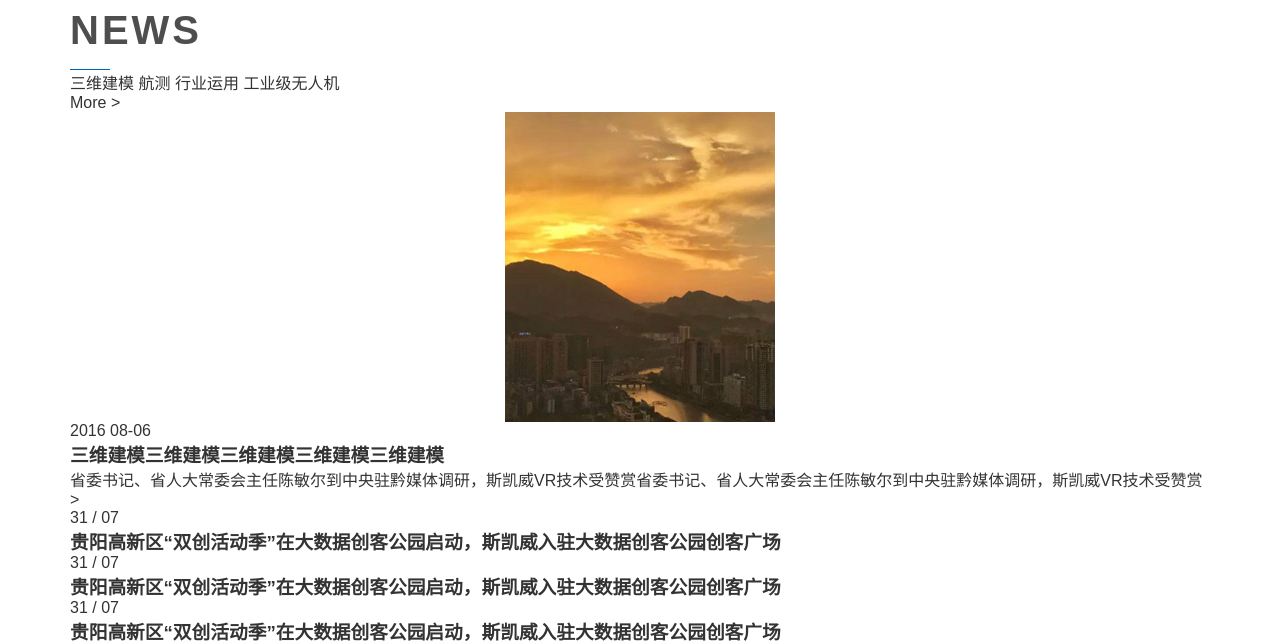
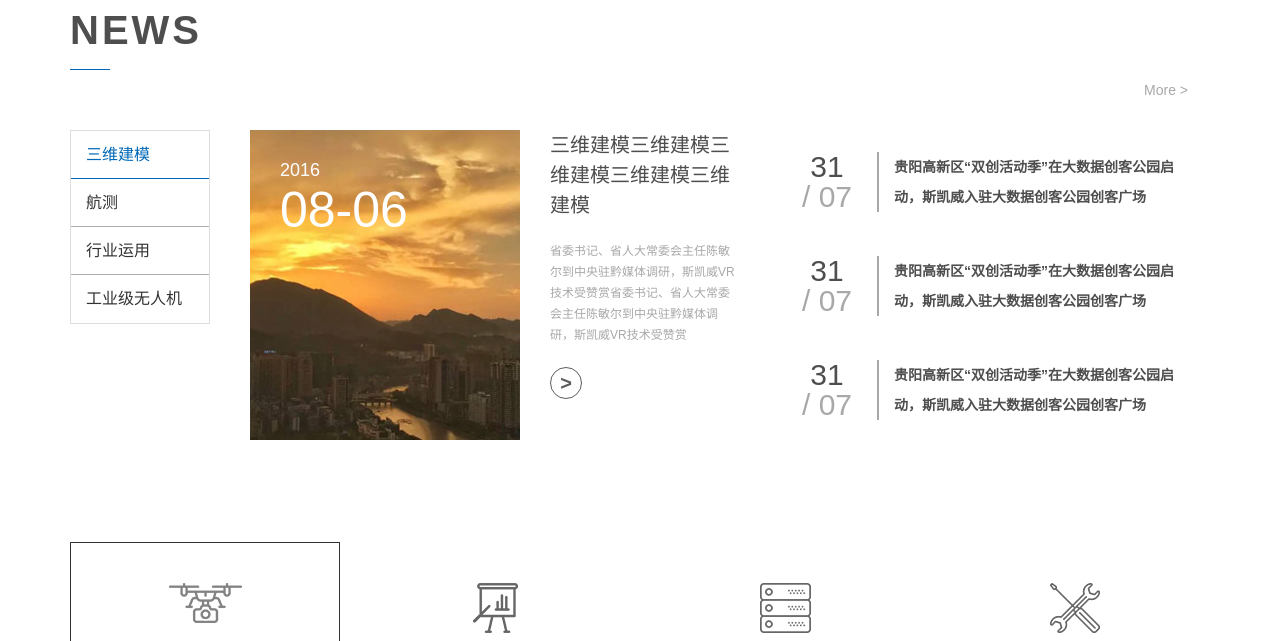
Before and after one commit to xinjie-just/skyview, a plain HTML site: page home.html in a window 1280 px wide. Shown: the part 116-757 px from the top of the page. Drawn offline with Linux system fonts and the light colour scheme.

Commit message:
调整首页，增加业务范围板块

```diff
--- a/home.html
+++ b/home.html
@@ -66,13 +66,13 @@
         </header>
         <main class="main home-main">
             <!--下面是业务范围板块-->
-            <div class="center-content home-business clearfix">
+            <div class="center-content home-business">
                 <div class="news-heading">
                     <span class="cn">新闻</span>
                     <span class="en">news</span>
                 </div>
                 <!--下面四个导航为业务范围的子分类-->
-                <div class="all-type-business">
+                <div class="business-container clearfix">
                     <div class="home-business-type-list">
                         <!--当前类型下给每 a 添加 active 类-->
                         <a href="" title="三维建模" class="active">三维建模</a>
@@ -80,8 +80,9 @@
                         <a href="" title="行业运用">行业运用</a>
                         <a href="" title="工业级无人机">工业级无人机</a>
                     </div>
+                    <div class="all-type-business">
                         <!--下面有四个分类，当前分类添加了 active 类-->
-                    <div class="home-business-classify active">
+                        <div class="home-business-classify clearfix active">
                             <a href="#" title="查看更多新闻" class="more">More&nbsp;></a>
                             <div class="home-business-list">
                                 <div class="recommend-business">
@@ -135,7 +136,7 @@
                                 </ul>
                             </div>
                         </div>
-                    <div class="home-business-classify">
+                        <div class="home-business-classify clearfix">
                             <a href="#" title="查看更多新闻" class="more">More&nbsp;></a>
                             <div class="home-business-list">
                                 <div class="recommend-business">
@@ -189,7 +190,7 @@
                                 </ul>
                             </div>
                         </div>
-                    <div class="home-business-classify">
+                        <div class="home-business-classify clearfix">
                             <a href="#" title="查看更多新闻" class="more">More&nbsp;></a>
                             <div class="home-business-list">
                                 <div class="recommend-business">
@@ -204,7 +205,7 @@
                                         </time>
                                     </div>
                                     <div class="recommend-business-text">
-                                    <h3>行业运用行业运用行业运用行业运用行业运用</h3>
+                                        <h3>行业运用行业运用行业运用行业运用行业运用行业运用</h3>
                                         <p>省委书记、省人大常委会主任陈敏尔到中央驻黔媒体调研，斯凯威VR技术受赞赏省委书记、省人大常委会主任陈敏尔到中央驻黔媒体调研，斯凯威VR技术受赞赏</p>
                                         <a href="#" title="查看详情" class="look-through">></a>
                                     </div>
@@ -243,7 +244,7 @@
                                 </ul>
                             </div>
                         </div>
-                    <div class="home-business-classify">
+                        <div class="home-business-classify clearfix">
                             <a href="#" title="查看更多新闻" class="more">More&nbsp;></a>
                             <div class="home-business-list">
                                 <div class="recommend-business">
@@ -258,7 +259,7 @@
                                         </time>
                                     </div>
                                     <div class="recommend-business-text">
-                                    <h3>工业级无人机工业级无人机工业级无人机工业级无人机</h3>
+                                        <h3>工业级无人机工业级无人机工业级无人机工业级无人机工业级无人机工业级无人机</h3>
                                         <p>省委书记、省人大常委会主任陈敏尔到中央驻黔媒体调研，斯凯威VR技术受赞赏省委书记、省人大常委会主任陈敏尔到中央驻黔媒体调研，斯凯威VR技术受赞赏</p>
                                         <a href="#" title="查看详情" class="look-through">></a>
                                     </div>
@@ -295,6 +296,7 @@
                                         </a>
                                     </li>
                                 </ul>
+                            </div>
                         </div>
                     </div>
                 </div>
@@ -516,19 +518,19 @@
         <script>
             $(function(){
                 // tab 切换(第一tab按钮对应第一tab内容)
-                for (var i = 0, typeCount = $(".home-type-business-list a").length; i < typeCount; i++) {
-                    $($(".home-type-business-list a").get(i)).on("click", function(e){
+                for (var i = 0, typeCount = $(".home-business-type-list a").length; i < typeCount; i++) {
+                    $($(".home-business-type-list a").get(i)).on("click", function(e){
                         change(this);
                         e.preventDefault();
                     });
                 }
                 function change(obj) {
-                    for (var i = 0, typeCount = $(".home-type-business-list a").length; i < typeCount; i++) {
-                        if ($(".home-type-business-list a").get(i) == obj) {
-                            $($(".home-type-business-list a").get(i)).addClass("active");
+                    for (var i = 0, typeCount = $(".home-business-type-list a").length; i < typeCount; i++) {
+                        if ($(".home-business-type-list a").get(i) == obj) {
+                            $($(".home-business-type-list a").get(i)).addClass("active");
                             $($(".home-business-classify").get(i)).addClass("active");
                         } else {
-                            $($(".home-type-business-list a").get(i)).removeClass("active");
+                            $($(".home-business-type-list a").get(i)).removeClass("active");
                             $($(".home-business-classify").get(i)).removeClass("active");
                         }
                     }
--- a/style/style.css
+++ b/style/style.css
@@ -506,13 +506,13 @@ a { transition: all .4s ease .1s; }
   color: #666;
 }
 /* 中间部分主要内容 */
-.home-main {
+/*.home-main {
   position: absolute;
   width: 100%;
   z-index: 9;
   padding-bottom: 60px;
   background-color: #fff;
-}
+}*/
 hgroup.description {
   z-index: 5;
   position: absolute;
@@ -642,8 +642,7 @@ hgroup.description h2 {
   position: relative;
   width: 100%;
   max-width: 1920px;
-  margin-right: auto;
-  margin-left: auto;
+  margin: 40px auto 0;
 }
 .bigpic-container .description {
   position: absolute;
@@ -1121,13 +1120,12 @@ hgroup.description h2 {
 /* 无人机 */
 .home-uav-bg {
   width: 100%;
-  height: 410px;
+  height: 630px;
   background-color: #f7f7f7;
 }
 .home-uav {
   position: relative;
-  padding-top: 60px;
-  height: 570px;
+  height: 630px;
 }
 .customization-summary { height: 180px; }
 .customization-heading {
@@ -1290,7 +1288,7 @@ hgroup.description h2 {
   width: 100%;
   max-width: 1920px;
   height: auto;
-  margin: 280px auto 0;
+  margin: 60px auto 0;
 }
 .home-aboutus > figure {
   width: 100%;
@@ -2089,6 +2087,180 @@ hgroup.description h2 {
   height: 600px;
 }
 
+/*===首页新增的东西===*/
+.home-business-type-list {
+  float: left;
+  border: 1px solid #dedede;
+  width: 140px;
+  margin-top: 60px;
+}
+.home-business-type-list a {
+  display: block;
+  height: 48px;
+  line-height: 48px;
+  border-bottom: 1px solid #aeaeae;
+  padding-left: 15px;
+  font-size: 16px;
+  color: #333;
+}
+.home-business-type-list a:last-of-type {
+   border-bottom-width: 0;
+ }
+.home-business-type-list a.active,
+.home-business-type-list a:hover {
+  border-bottom-color: #0068b7;
+  color: #0068b7;
+}
+.all-type-business {
+  float: right;
+  width: calc(100% - 180px);
+}
+.home-business-classify {
+  display: none;
+}
+.home-business-classify.active {
+  display: block;
+}
+.home-business-classify .more {
+  display: block;
+  padding: 10px 20px;
+  font-size: 14px;
+  color: #a8a8a8;
+  float: right;
+  border: 2px solid transparent;
+  border-radius: 5px;
+  transition: all 0.4s ease 0s;
+}
+.home-business-classify .more:hover {
+  color: #0068b7;
+  border-color: #0068b7;
+}
+.home-business-list { margin-top: 60px; }
+.home-business-list .recommend-business {
+  position: relative;
+  float: left;
+  width: 490px;
+}
+.business-img-container { position: relative; }
+.business-img-container time {
+  display: block;
+  position: absolute;
+  top: 0;
+  left: 0;
+  padding: 30px;
+  width: 270px;
+  color: #fff;
+}
+.business-img-container time span.year {
+  display: block;
+  font-size: 18px;
+}
+.business-img-container time span.month-day {
+  display: block;
+  font-size: 50px;
+}
+.home-business-list .recommend-business figure {
+  width: 270px;
+  height: 310px;
+}
+.home-business-list .recommend-business .recommend-business-text {
+  position: absolute;
+  top: 0;
+  left: 0;
+  width: 100%;
+  height: 310px;
+  padding-left: 300px;
+}
+.recommend-business-text h3 {
+  position: relative;
+  height: 90px;
+  line-height: 30px;
+  /*padding-top: 15px;
+  padding-bottom: 15px;*/
+  font-size: 20px;
+  font-weight: normal;
+  color: #4e4e4e;
+  overflow: hidden;
+}
+/*.recommend-business-text h3:after {
+  position: absolute;
+  bottom: 0;
+  left: 0;
+  content: "";
+  height: 2px;
+  width: 40px;
+  background-color: #4e4e4e;
+}*/
+.recommend-business-text p {
+  height: 126px;
+  margin-top: 21px;
+  line-height: 21px;
+  color: #a8a8a8;
+  font-size: 12px;
+  overflow: hidden;
+}
+.recommend-business-text a {
+  display: block;
+  width: 32px;
+  height: 32px;
+  line-height: 30px;
+  text-align: center;
+  font-size: 20px;
+  font-weight: bolder;
+  color: #5c5c5c;
+  border: 1px solid #5c5c5c;
+  border-radius: 50%;
+}
+.recommend-business-text a:hover {
+  color: #181818;
+  border-color: #181818
+}
+.home-business-list .hot-business {
+  float: right;
+  width: 440px;
+}
+.hot-business li a {
+  display: block;
+  height: 104px;
+  padding: 20px 15px;
+  line-height: 30px;
+  border: 2px solid transparent;
+}
+.hot-business li a:hover { border-color: #a8a8a8; }
+.hot-business li a time {
+  width: 80px;
+  float: left;
+  text-align: center;
+}
+.hot-business li a time span.day {
+  display: block;
+  font-size: 30px;
+  color: #4e4e4e;
+}
+.hot-business li a time span.month {
+  display: block;
+  font-size: 30px;
+  color: #a8a8a8;
+}
+.hot-business li a span.month {
+  display: block;
+  font-size: 30px;
+  color: #a8a8a8;
+}
+.hot-business li a h3 {
+  float: left;
+  width: 310px;
+  margin-left: 10px;
+  border-left: 2px solid #a8a8a8;
+  padding-left: 15px;
+  font-size: 14px;
+  color: #4e4e4e;
+  overflow: hidden;
+}
+
+
+
+
 /*===业务范围===*/
 .business {
   padding-top: 40px;
@@ -2146,6 +2318,9 @@ hgroup.description h2 {
   border-color: #f4f4f4;
   border-style: none none solid none;
 }
+.business-list > li:last-of-type {
+   border-width: 0;
+ }
 .business-list > li a { display: block; }
 .business-list > li .news-img-contianer {
   z-index: 2;
@@ -2237,7 +2412,7 @@ hgroup.description h2 {
   line-height: 38px;
   border: 1px solid #dedede;
   text-align: center;
-  margin: 0 auto;
+  margin: 10px auto 0;
   text-transform: capitalize;
   transition: all 0.4s ease 0s;
 }
```
Lines whose indentation alone changed are shown as unchanged.
